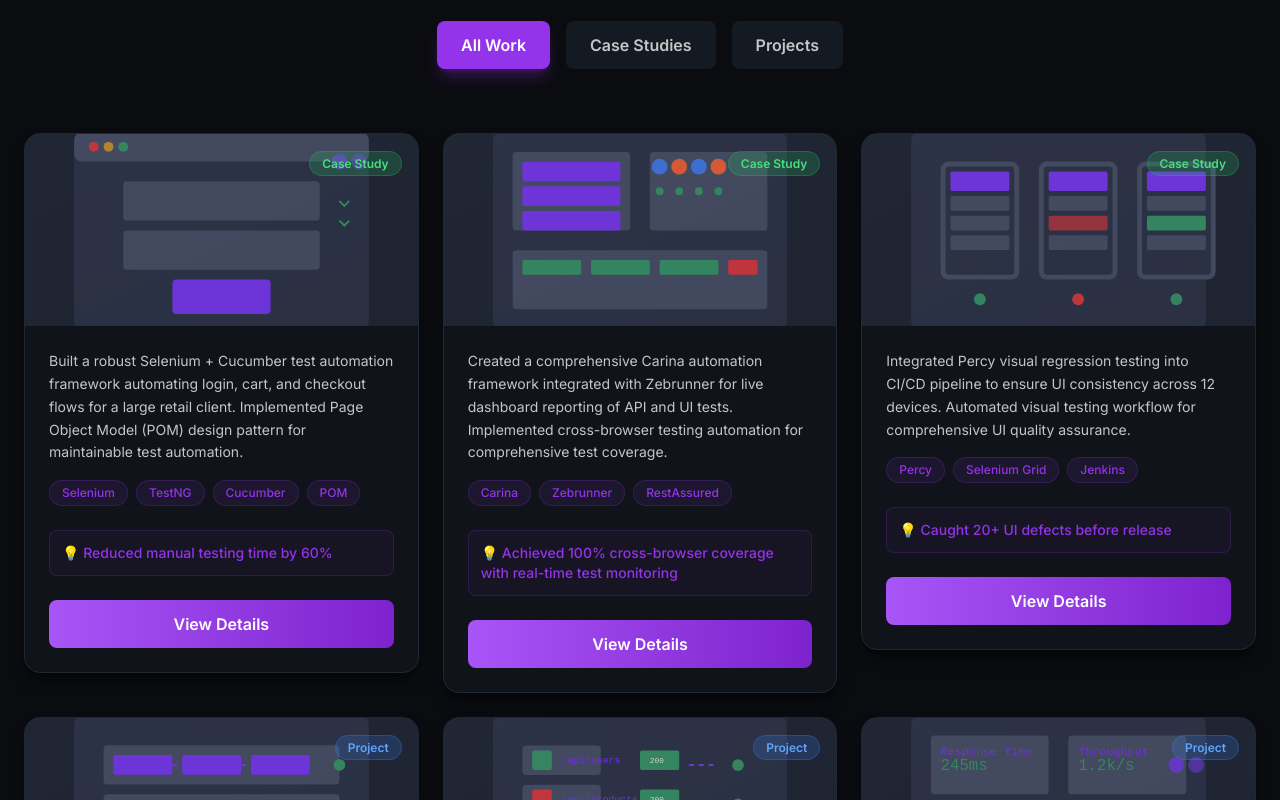
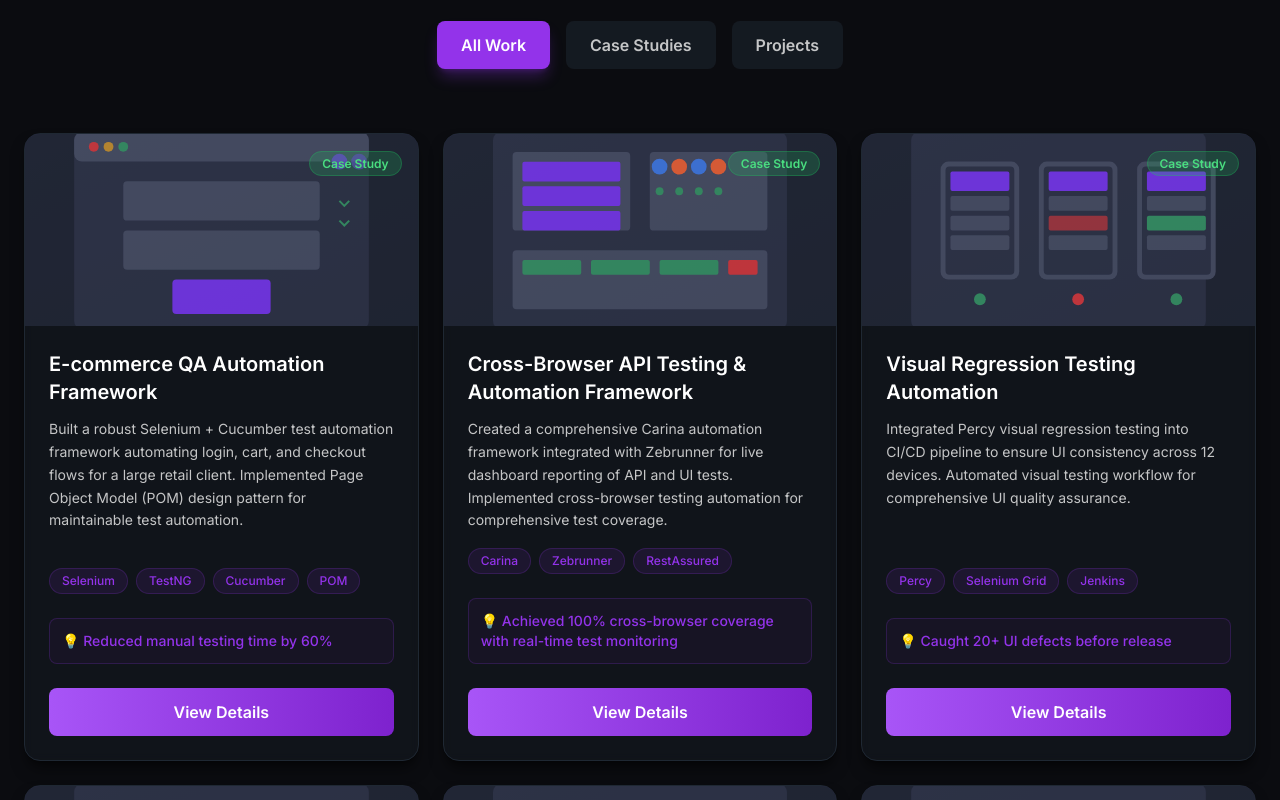
Before and after one commit to pankajkulsange/portfolio-website, a Next.js app: page / in a window 1280 px wide. Shown: the part 4080-4880 px from the top of the page. Built offline with nearby package versions, Linux system fonts and the light colour scheme.

Commit message:
projects and case studies section UI changes

```diff
--- a/src/components/CaseStudiesAndProjects.tsx
+++ b/src/components/CaseStudiesAndProjects.tsx
@@ -1,7 +1,7 @@
 'use client';
 
-import { motion } from 'framer-motion';
-import { useState } from 'react';
+import { motion, AnimatePresence } from 'framer-motion';
+import { useState, useMemo } from 'react';
 import Link from 'next/link';
 
 interface CaseStudy {
@@ -82,32 +82,43 @@ const CaseStudiesAndProjects = () => {
     }
   ];
 
-  const filteredItems = caseStudies.filter(item => {
-    if (activeFilter === 'all') return true;
-    if (activeFilter === 'case-studies') return item.type === 'case-study';
-    if (activeFilter === 'projects') return item.type === 'project';
-    return false;
-  });
+  // Use useMemo to prevent unnecessary recalculations and ensure proper filtering
+  const filteredItems = useMemo(() => {
+    if (activeFilter === 'all') return caseStudies;
+    if (activeFilter === 'case-studies') return caseStudies.filter(item => item.type === 'case-study');
+    if (activeFilter === 'projects') return caseStudies.filter(item => item.type === 'project');
+    return caseStudies;
+  }, [activeFilter, caseStudies]);
 
   const containerVariants = {
     hidden: { opacity: 0 },
     visible: {
       opacity: 1,
       transition: {
-        staggerChildren: 0.2,
-        delayChildren: 0.1,
+        staggerChildren: 0.1,
+        delayChildren: 0.05,
       },
     },
   };
 
   const cardVariants = {
-    hidden: { opacity: 0, y: 50 },
+    hidden: { opacity: 0, y: 20, scale: 0.95 },
     visible: {
       opacity: 1,
       y: 0,
+      scale: 1,
       transition: {
-        duration: 0.6,
+        duration: 0.4,
         ease: 'easeOut',
+      },
+    },
+    exit: {
+      opacity: 0,
+      y: -20,
+      scale: 0.95,
+      transition: {
+        duration: 0.3,
+        ease: 'easeIn',
       },
     },
   };
@@ -163,24 +174,27 @@ const CaseStudiesAndProjects = () => {
           </div>
         </motion.div>
 
-        {/* Projects Grid */}
+        {/* Projects Grid with AnimatePresence for smooth transitions */}
         <motion.div
           variants={containerVariants}
           initial="hidden"
-          whileInView="visible"
-          viewport={{ once: true }}
+          animate="visible"
           className="grid grid-cols-1 md:grid-cols-2 lg:grid-cols-3 gap-6 max-w-7xl mx-auto"
         >
+          <AnimatePresence mode="wait">
             {filteredItems.map((study, index) => (
               <motion.div
-              key={study.id}
+                key={`${study.id}-${activeFilter}`} // Unique key to force re-render on filter change
                 variants={cardVariants}
-              className="group relative"
+                initial="hidden"
+                animate="visible"
+                exit="exit"
+                className="group relative h-full"
                 onHoverStart={() => setHoveredCard(study.id)}
                 onHoverEnd={() => setHoveredCard(null)}
               >
                 <motion.div
-                className="bg-dark-border/30 backdrop-blur-sm border border-dark-border rounded-2xl overflow-hidden shadow-lg shadow-black/50 hover:border-purple-primary transition-all duration-300"
+                  className="bg-dark-border/30 backdrop-blur-sm border border-dark-border rounded-2xl overflow-hidden shadow-lg shadow-black/50 hover:border-purple-primary transition-all duration-300 h-full flex flex-col"
                   whileHover={{
                     scale: 1.02,
                     boxShadow: '0 20px 40px rgba(127, 59, 255, 0.15)'
@@ -199,7 +213,7 @@ const CaseStudiesAndProjects = () => {
                   </div>
 
                   {/* Image Container */}
-                <div className="relative h-48 overflow-hidden">
+                  <div className="relative h-48 overflow-hidden flex-shrink-0">
                     <div className="w-full h-full bg-gradient-to-br from-purple-500/20 to-purple-800/20 flex items-center justify-center">
                       <img
                         src={study.image}
@@ -208,7 +222,7 @@ const CaseStudiesAndProjects = () => {
                       />
                     </div>
 
-                  {/* Hover Overlay */}
+                    {/* Hover Overlay - Only shows impact statement, not title */}
                     <motion.div
                       variants={imageOverlayVariants}
                       initial="hidden"
@@ -216,9 +230,6 @@ const CaseStudiesAndProjects = () => {
                       className="absolute inset-0 bg-gradient-to-t from-black/80 via-black/40 to-transparent flex items-end"
                     >
                       <div className="p-6">
-                      <h3 className="text-white text-xl font-semibold font-inter mb-2">
-                        {study.title}
-                      </h3>
                         <p className="text-gray-300 text-sm font-inter">
                           {study.impact}
                         </p>
@@ -227,14 +238,18 @@ const CaseStudiesAndProjects = () => {
                   </div>
 
                   {/* Content */}
-                <div className="p-6">
-                  {/* Title (visible on mobile, hidden on hover for desktop) */}
-                  <h3 className="text-xl font-semibold text-white font-inter mb-3 lg:hidden">
+                  <div className="p-6 flex flex-col flex-grow">
+                    {/* Title - Always visible with hover effects */}
+                    <motion.h3
+                      className="text-xl font-semibold text-white font-inter mb-3 group-hover:text-purple-300 transition-colors duration-300"
+                      whileHover={{ scale: 1.02 }}
+                      transition={{ duration: 0.2 }}
+                    >
                       {study.title}
-                  </h3>
+                    </motion.h3>
 
                     {/* Description */}
-                  <p className="text-gray-300 font-inter leading-relaxed mb-4 text-sm">
+                    <p className="text-gray-300 font-inter leading-relaxed mb-4 text-sm flex-grow">
                       {study.description}
                     </p>
 
@@ -261,7 +276,7 @@ const CaseStudiesAndProjects = () => {
                     </div>
 
                     {/* View Details Button */}
-                  <Link href={study.link}>
+                    <Link href={study.link} className="mt-auto">
                       <motion.button
                         className="w-full bg-gradient-to-r from-purple-500 to-purple-700 hover:from-purple-600 hover:to-purple-800 text-white font-semibold py-3 px-6 rounded-lg transition-all duration-300 relative overflow-hidden group"
                         whileHover={{
@@ -283,6 +298,7 @@ const CaseStudiesAndProjects = () => {
                 </motion.div>
               </motion.div>
             ))}
+          </AnimatePresence>
         </motion.div>
 
         {/* Call to Action */}
```
Lines whose indentation alone changed are shown as unchanged.
